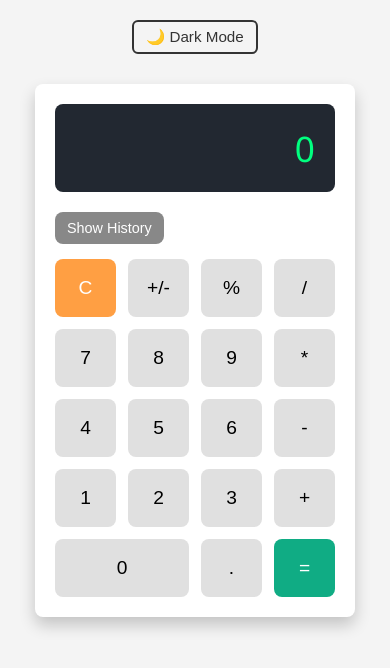
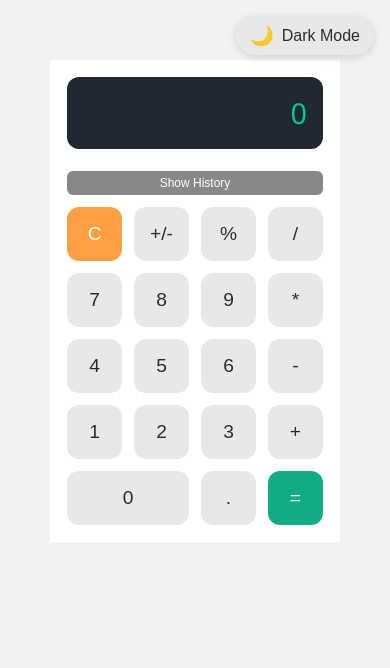
Before and after one commit to qnchoyy/Calculator-task, a React (Vite) app: page / in a window 390 px wide. Shown: the top 668 px of the page. Built offline with nearby package versions, Linux system fonts and the light colour scheme.

Commit message:
Update style
improve light and dark theme styles with responsive layout

```diff
--- a/src/components/Calculator/Calculator.module.css
+++ b/src/components/Calculator/Calculator.module.css
@@ -1,29 +1,36 @@
 .calculator {
-  width: 320px;
-  margin: 30px auto;
-  padding: var(--padding);
   background-color: var(--color-calculator-bg);
   border-radius: var(--radius);
-  box-shadow: 0 8px 16px rgba(0, 0, 0, 0.2);
+  box-shadow: 0 10px 40px rgba(0, 0, 0, 0.1);
+  padding: var(--padding);
+  display: flex;
+  flex-direction: column;
+  gap: var(--gap);
+  width: 100%;
+  max-width: 420px;
+  margin: 40px auto;
+  backdrop-filter: blur(12px);
+  border: 1px solid rgba(255, 255, 255, 0.08);
+  transition: background 0.3s ease;
 }
 
 .display {
   background-color: var(--color-display-bg);
   color: var(--color-display-text);
-  font-size: 2.2rem;
+  font-size: 2.4rem;
+  text-align: right;
   padding: 20px;
   border-radius: var(--radius);
-  text-align: right;
-  margin-bottom: 10px;
-  min-height: 50px;
+  min-height: 72px;
+  word-wrap: break-word;
 }
 
 .expression {
-  font-size: 1rem;
-  color: #888;
   text-align: right;
+  font-size: 0.9rem;
+  color: var(--color-dark-text);
+  opacity: 0.8;
   margin-bottom: 4px;
-  padding-right: 5px;
 }
 
 .buttons {
@@ -33,72 +40,95 @@
 }
 
 button {
-  padding: 18px;
-  font-size: 1.2rem;
   background-color: var(--color-button-bg);
   border: none;
   border-radius: var(--radius);
+  font-size: 1.4rem;
+  padding: 18px;
   cursor: pointer;
-  transition: background 0.2s ease-in-out;
+  transition: 0.2s ease;
+  color: var(--color-dark-text);
 }
 
 button:hover {
   background-color: var(--color-button-hover);
+  opacity: 0.95;
+  transform: translateY(-1px);
+  box-shadow: 0 1px 4px rgba(0, 0, 0, 0.1);
+}
+
+.clear {
+  background-color: var(--color-accent);
+  color: #fff;
+}
+
+.equal {
+  background-color: var(--color-equal);
+  color: #fff;
 }
 
 .zero {
   grid-column: span 2;
 }
 
-.equal {
-  background-color: var(--color-equal);
-  color: white;
-}
-
-.clear {
-  background-color: var(--color-accent);
-  color: white;
-}
-
 .history {
-  margin-top: 20px;
-  background-color: #f1f1f1;
-  padding: 10px;
+  margin-top: 16px;
+  background-color: var(--color-button-bg);
   border-radius: var(--radius);
+  padding: 12px;
   font-size: 0.9rem;
-  max-height: 200px;
+  max-height: 160px;
   overflow-y: auto;
   color: var(--color-dark-text);
 }
 
-.clearHistoryBtn {
-  margin-top: 10px;
-  padding: 8px 12px;
-  font-size: 0.85rem;
-  background-color: var(--color-accent);
-  color: white;
-  border: none;
-  border-radius: var(--radius);
-  cursor: pointer;
-  transition: background 0.2s ease-in-out;
+.history h4 {
+  margin: 0 0 8px 0;
 }
 
-.clearHistoryBtn:hover {
-  background-color: #ff7f23;
+.toggleHistoryBtn,
+.clearHistoryBtn {
+  background-color: #888;
+  color: #fff;
+  border: none;
+  padding: 6px 10px;
+  margin-top: 10px;
+  border-radius: 6px;
+  cursor: pointer;
+  font-size: 0.85rem;
 }
 
-.toggleHistoryBtn {
-  margin: 10px 0 15px;
-  padding: 8px 12px;
-  font-size: 0.9rem;
-  background-color: #888;
-  color: white;
-  border: none;
-  border-radius: var(--radius);
-  cursor: pointer;
-  transition: background 0.2s ease-in-out;
+.toggleHistoryBtn:hover,
+.clearHistoryBtn:hover {
+  background-color: #666;
 }
 
-.toggleHistoryBtn:hover {
-  background-color: #666;
+@media (max-width: 480px) {
+  .calculator {
+    max-width: 100%;
+    padding: 16px;
+    border-radius: 0;
+    box-shadow: none;
+  }
+
+  .display {
+    font-size: 1.8rem;
+    padding: 16px;
+  }
+
+  button {
+    font-size: 1.2rem;
+    padding: 16px;
+  }
+
+  .history {
+    font-size: 0.85rem;
+    max-height: 120px;
+  }
+
+  .toggleHistoryBtn,
+  .clearHistoryBtn {
+    font-size: 0.75rem;
+    padding: 5px 8px;
+  }
 }
--- a/src/components/DarkModeToggle/DarkModeToggle.jsx
+++ b/src/components/DarkModeToggle/DarkModeToggle.jsx
@@ -8,13 +8,17 @@ export default function DarkModeToggle() {
     document.body.classList.toggle("dark", darkMode);
   }, [darkMode]);
 
+  const handleClick = () => {
+    setDarkMode((prev) => !prev);
+  };
+
   return (
     <div className={styles.wrapper}>
-      <button
-        onClick={() => setDarkMode((prev) => !prev)}
-        className={styles.toggleBtn}
-      >
-        {darkMode ? "☀️ Light Mode" : "🌙 Dark Mode"}
+      <button className={styles.toggleBtn} onClick={handleClick}>
+        <span className={`${styles.icon} ${darkMode ? styles.rotate : ""}`}>
+          {darkMode ? "☀️" : "🌙"}
+        </span>
+        {darkMode ? "Light Mode" : "Dark Mode"}
       </button>
     </div>
   );
--- a/src/components/DarkModeToggle/DarkModeToggle.module.css
+++ b/src/components/DarkModeToggle/DarkModeToggle.module.css
@@ -1,19 +1,35 @@
 .wrapper {
-  text-align: center;
-  margin-bottom: 1rem;
+  position: absolute;
+  top: 16px;
+  right: 16px;
+  z-index: 1000;
 }
 
 .toggleBtn {
-  background: transparent;
-  border: 2px solid var(--color-dark-text);
+  background: var(--color-button-bg);
   color: var(--color-dark-text);
-  padding: 6px 12px;
-  font-size: 0.95rem;
-  border-radius: 6px;
+  border: none;
+  padding: 8px 14px;
+  font-size: 1rem;
+  border-radius: 20px;
   cursor: pointer;
-  transition: all 0.2s ease;
+  display: flex;
+  align-items: center;
+  gap: 8px;
+  box-shadow: 0 2px 8px rgba(0, 0, 0, 0.15);
+  transition: background 0.3s ease, transform 0.2s ease;
 }
 
 .toggleBtn:hover {
-  background-color: var(--color-button-hover);
+  background: var(--color-button-hover);
+  transform: scale(1.05);
 }
+
+.icon {
+  font-size: 1.2rem;
+  transition: transform 0.3s ease;
+}
+
+.icon.rotate {
+  transform: rotate(360deg);
+}
--- a/src/styles/variables.css
+++ b/src/styles/variables.css
@@ -1,27 +1,29 @@
 :root {
-  --color-bg: #f4f4f4;
+  --color-bg: #f2f2f5;
   --color-calculator-bg: #ffffff;
   --color-display-bg: #222831;
-  --color-display-text: #00ff7f;
-  --color-button-bg: #e0e0e0;
-  --color-button-hover: #d1d1d1;
+  --color-display-text: #00c896;
+  --color-button-bg: #e8e8e8;
+  --color-button-hover: #dcdcdc;
   --color-accent: #ff9f43;
   --color-equal: #10ac84;
-  --color-dark-text: #333;
+  --color-dark-text: #2c2c2e;
 
-  --radius: 8px;
+  --radius: 12px;
   --gap: 12px;
   --padding: 20px;
 }
 
 body.dark {
-  --color-bg: #121212;
-  --color-calculator-bg: #1e1e1e;
-  --color-display-bg: #0d0d0d;
-  --color-display-text: #00e676;
-  --color-button-bg: #333;
-  --color-button-hover: #444;
-  --color-accent: #f57c00;
-  --color-equal: #26a69a;
-  --color-dark-text: #f5f5f5;
+  background: linear-gradient(135deg, #1c1c1e 0%, #2b2b2e 100%);
+
+  --color-bg: transparent;
+  --color-calculator-bg: rgba(44, 44, 46, 0.6);
+  --color-display-bg: #111;
+  --color-display-text: #a5f3fc;
+  --color-button-bg: #3a3a3c;
+  --color-button-hover: #4a4a4c;
+  --color-accent: #ffb74d;
+  --color-equal: #00bfa5;
+  --color-dark-text: #f0f0f0;
 }
```
